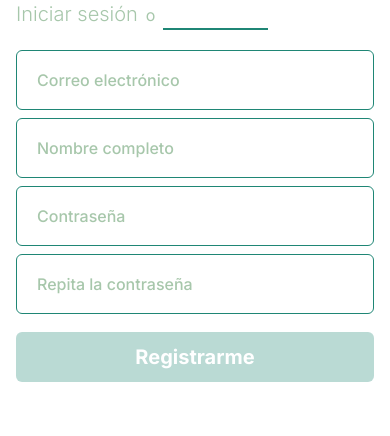
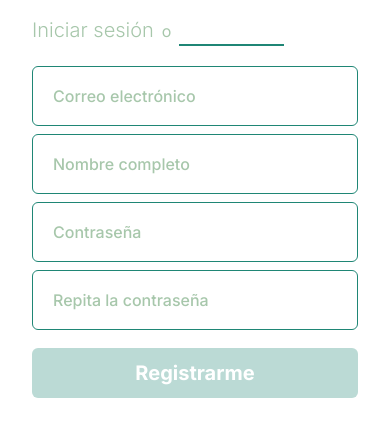
Before and after one commit to TomasCuevas/Labor, a Next.js app in the folder packages/client/: page /auth/register in a window 390 px wide. Shown: the top 436 px of the page. Built offline with nearby package versions, Linux system fonts and the light colour scheme; no server answers; a web font is replaced by a local one.

Commit message:
style(client): :lipstick: add backdrop-blur effect on login and register page

```diff
--- a/packages/client/pages/auth/login.tsx
+++ b/packages/client/pages/auth/login.tsx
@@ -47,8 +47,8 @@ const LoginPage: NextPage = () => {
       title="Iniciar sesión | Labor"
       description="Página para iniciar sesión en Labor"
     >
-      <div className="mx-auto flex w-full max-w-[600px] flex-col items-center justify-center">
-        <div className="flex w-full flex-col justify-center px-4">
+      <div className="mx-auto flex w-full max-w-[600px] flex-col items-center justify-center px-4 md:px-0">
+        <div className="flex w-full flex-col justify-center rounded-2xl bg-white/5 p-4 backdrop-blur-3xl sm:py-6 md:py-8 lg:py-10">
           <RegisterLoginSwitch />
           <form
             onSubmit={startLogin}
--- a/packages/client/pages/auth/register.tsx
+++ b/packages/client/pages/auth/register.tsx
@@ -57,8 +57,8 @@ const RegisterPage: NextPage = () => {
       title="Registrarse | Labor"
       description="Página para registrarse en Labor"
     >
-      <div className="mx-auto flex w-full max-w-[600px] flex-col items-center justify-center">
-        <div className="flex w-full flex-col justify-center px-4">
+      <div className="mx-auto flex w-full max-w-[600px] flex-col items-center justify-center px-4 md:px-0">
+        <div className="flex w-full flex-col justify-center rounded-2xl bg-white/5 p-4 backdrop-blur-3xl sm:py-6 md:py-8 lg:py-10">
           <RegisterLoginSwitch />
           <form onSubmit={startRegister} className="flex w-full flex-col gap-2">
             <FormAuthInput
```
